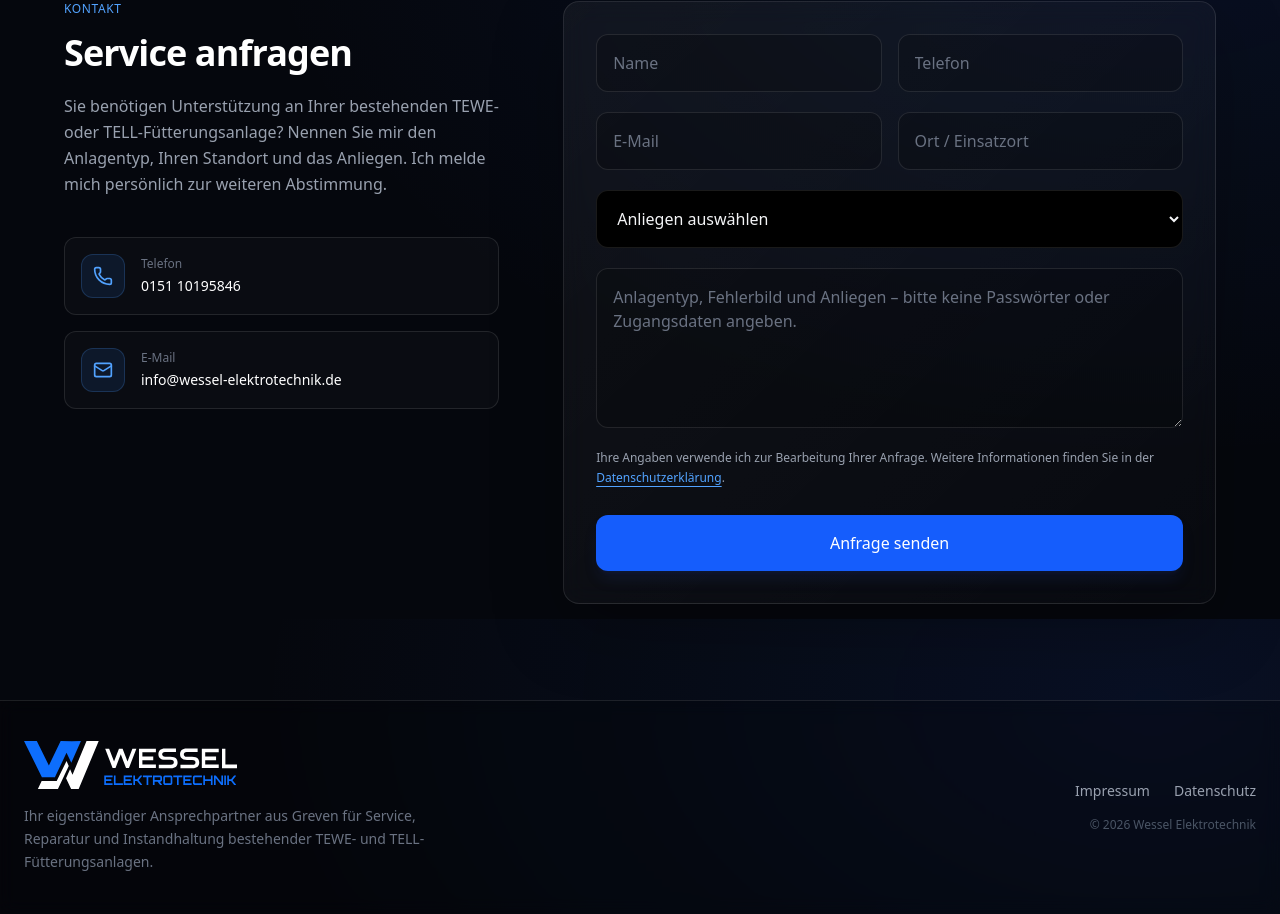
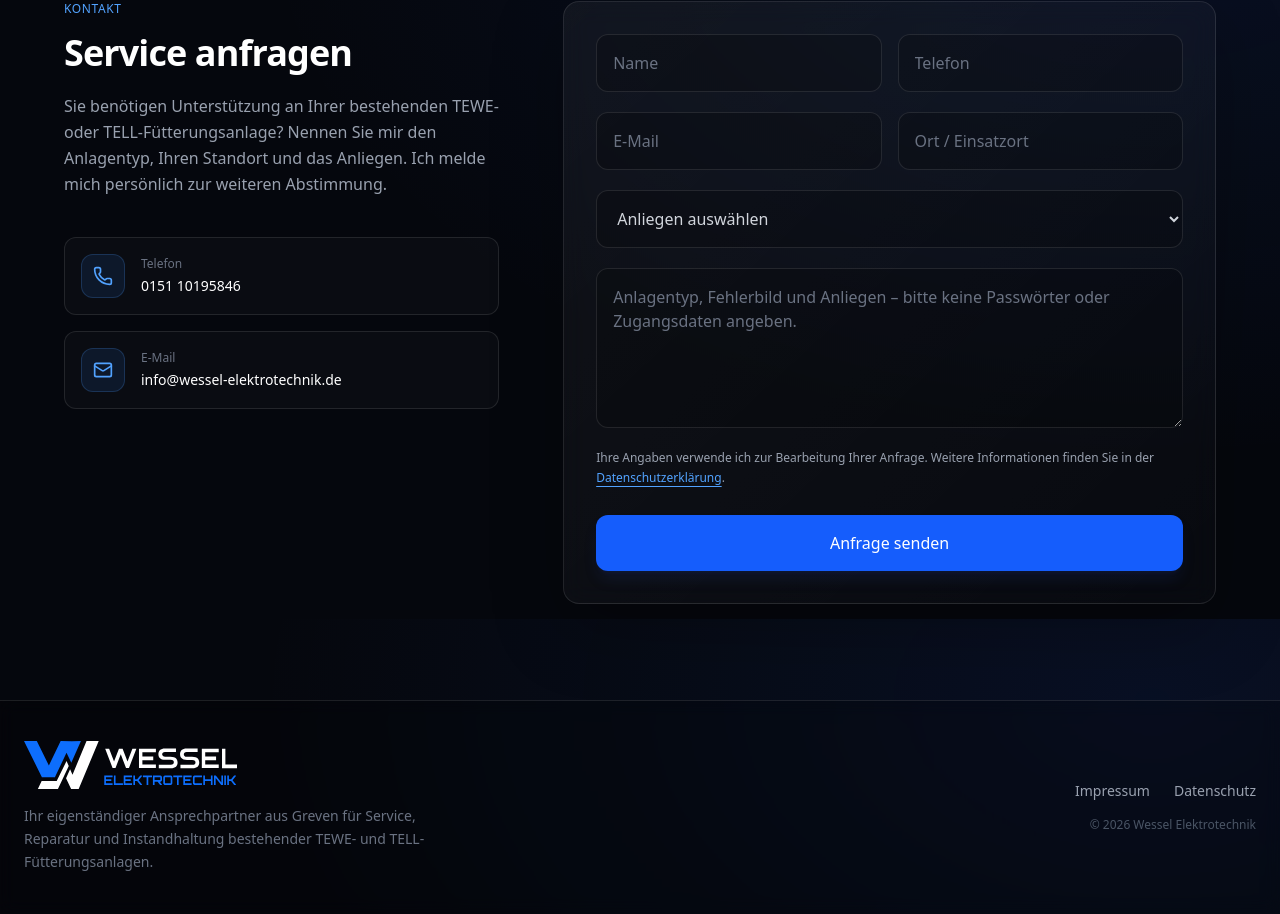
Before and after one commit to KW920/Wessel-Elektrotechnik-Web, a Next.js app: page / in a window 1280 px wide. Shown: the part 3381-4295 px from the top of the page. Built offline with nearby package versions, Linux system fonts and the light colour scheme.

Commit message:
Geschlossenes Auswahlfeld an die Formularfelder angleichen

```diff
--- a/app/globals.css
+++ b/app/globals.css
@@ -46,8 +46,6 @@ html { scroll-behavior: smooth; scroll-padding-top: 7rem; }
 /* Dunkles natives Auswahlmenü mit gut lesbaren Optionen. */
 #kontakt select {
   color-scheme: dark;
-  background-color: #000;
-  color: #f3f4f6;
 }
 #kontakt select option {
   background-color: #000;
```
